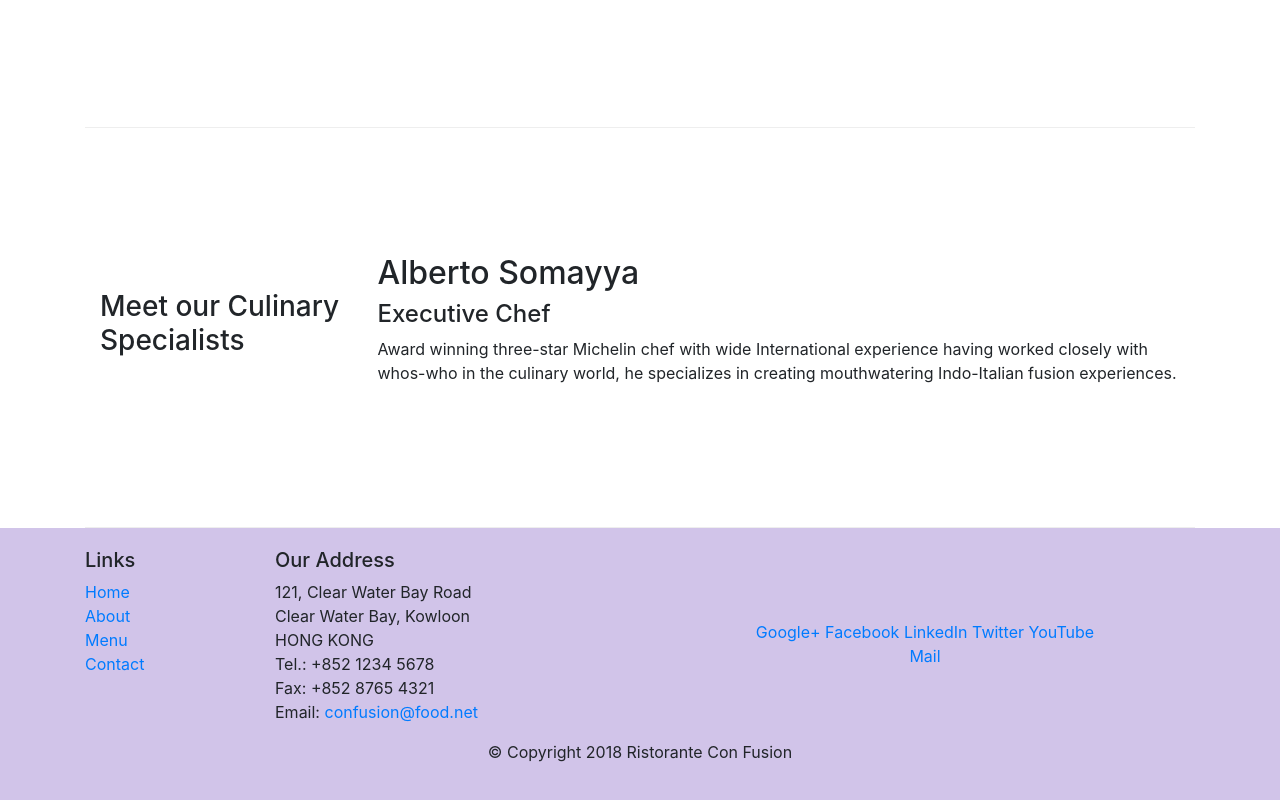
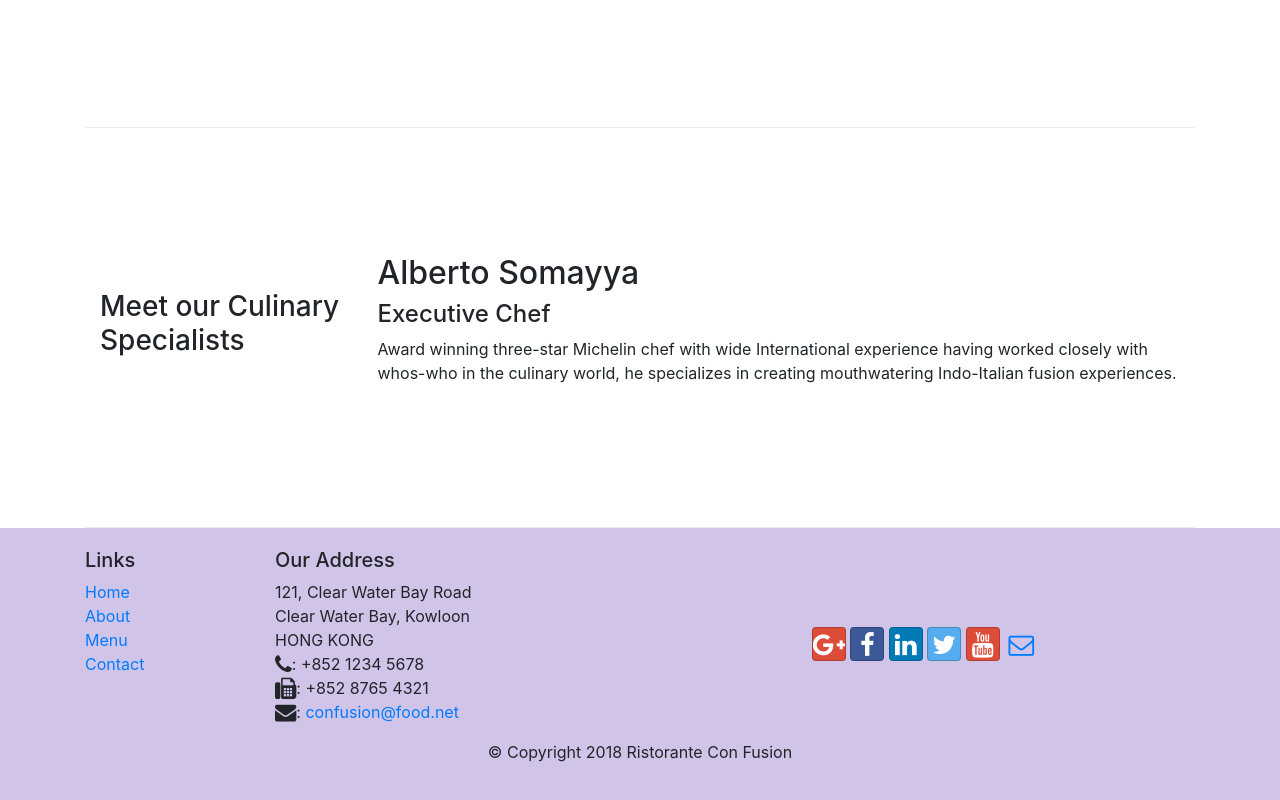
Before and after one commit to VenkatPantham/FullStack-Part-1, a website: page index.html in a window 1280 px wide. Shown: the part 1006-1806 px from the top of the page. Drawn offline with nearby package versions, Linux system fonts and the light colour scheme.

Commit message:
icon fonts

```diff
--- a/aboutus.html
+++ b/aboutus.html
@@ -14,6 +14,8 @@
       rel="stylesheet"
       href="node_modules/bootstrap/dist/css/bootstrap.min.css"
     />
+    <link rel="stylesheet" href="node_modules/font-awesome/css/font-awesome.min.css">
+    <link rel="stylesheet" href="node_modules/bootstrap-social/bootstrap-social.css">
     <link rel="stylesheet" href="css/styles.css" />
     <title>Ristorante Con Fusion: About Us</title>
   </head>
@@ -31,13 +33,13 @@
       <a href="./index.html" class="navbar-brand">Ristorante Con Fusion</a>
       <div class="navbar-collapse collapse" id="Navbar">
         <ul class="navbar-nav mr-auto">
-          <li class="nav-item"><a href="./index.html" class="nav-link">Home</a></li>
-          <li class="nav-item active">
-            <a href="#" class="nav-link">About</a>
-          </li>
-          <li class="nav-item"><a href="#" class="nav-link">Menu</a></li>
-          <li class="nav-item"><a href="#" class="nav-link">Contact</a></li>
-        </ul>
+            <li class="nav-item"><a href="#" class="nav-link"><span class="fa fa-home fa-lg"></span>Home</a></li>
+            <li class="nav-item active">
+              <a href="./aboutus.html" class="nav-link"><span class="fa fa-info fa-lg"></span>About</a>
+            </li>
+            <li class="nav-item"><a href="#" class="nav-link"><span class="fa fa-list fa-lg"></span>Menu</a></li>
+            <li class="nav-item"><a href="#" class="nav-link"><span class="fa fa-address-card fa-lg"></span>Contact</a></li>
+          </ul>
       </div>
     </div>
   </nav>
@@ -158,20 +160,20 @@
               121, Clear Water Bay Road<br />
               Clear Water Bay, Kowloon<br />
               HONG KONG<br />
-              Tel.: +852 1234 5678<br />
-              Fax: +852 8765 4321<br />
-              Email: <a href="mailto:confusion@food.net">confusion@food.net</a>
+              <span class="fa fa-phone fa-lg"></span>: +852 1234 5678<br />
+              <span class="fa fa-fax fa-lg"></span>: +852 8765 4321<br />
+              <span class="fa fa-envelope fa-lg"></span>: <a href="mailto:confusion@food.net">confusion@food.net</a>
             </address>
           </div>
           <div class="col-12 col-sm-4 align-self-center">
             <div class="text-center">
-              <a href="http://google.com/+">Google+</a>
-              <a href="http://www.facebook.com/profile.php?id=">Facebook</a>
-              <a href="http://www.linkedin.com/in/">LinkedIn</a>
-              <a href="http://twitter.com/">Twitter</a>
-              <a href="http://youtube.com/">YouTube</a>
-              <a href="mailto:">Mail</a>
-            </div>
+                <a class="btn btn-social-icon btn-google" href="http://google.com/+"><span class="fa fa-google-plus"></span></a>
+                <a class="btn btn-social-icon btn-facebook" href="http://www.facebook.com/profile.php?id="><span class="fa fa-facebook"></span></a>
+                <a class="btn btn-social-icon btn-linkedin" href="http://www.linkedin.com/in/"><span class="fa fa-linkedin"></span></a>
+                <a class="btn btn-social-icon btn-twitter" href="http://twitter.com/"><span class="fa fa-twitter"></span></a>
+                <a class="btn btn-social-icon btn-google" href="http://youtube.com/"><span class="fa fa-youtube"></span></a>
+                <a class="btn btn-social-icon" href="mailto:"><span class="fa fa-envelope-o"></span></a>
+              </div>
           </div>
         </div>
         <div class="row justify-content-center">
--- a/index.html
+++ b/index.html
@@ -14,6 +14,8 @@
       rel="stylesheet"
       href="node_modules/bootstrap/dist/css/bootstrap.min.css"
     />
+    <link rel="stylesheet" href="node_modules/font-awesome/css/font-awesome.min.css">
+    <link rel="stylesheet" href="node_modules/bootstrap-social/bootstrap-social.css">
     <link rel="stylesheet" href="css/styles.css" />
     <title>Ristorante Con Fusion</title>
   </head>
@@ -32,12 +34,12 @@
         <a href="#" class="navbar-brand">Ristorante Con Fusion</a>
         <div class="navbar-collapse collapse" id="Navbar">
           <ul class="navbar-nav mr-auto">
-            <li class="nav-item active"><a href="#" class="nav-link">Home</a></li>
+            <li class="nav-item active"><a href="#" class="nav-link"><span class="fa fa-home fa-lg"></span>Home</a></li>
             <li class="nav-item">
-              <a href="./aboutus.html" class="nav-link">About</a>
+              <a href="./aboutus.html" class="nav-link"><span class="fa fa-info fa-lg"></span>About</a>
             </li>
-            <li class="nav-item"><a href="#" class="nav-link">Menu</a></li>
-            <li class="nav-item"><a href="#" class="nav-link">Contact</a></li>
+            <li class="nav-item"><a href="#" class="nav-link"><span class="fa fa-list fa-lg"></span>Menu</a></li>
+            <li class="nav-item"><a href="#" class="nav-link"><span class="fa fa-address-card fa-lg"></span>Contact</a></li>
           </ul>
         </div>
       </div>
@@ -124,19 +126,19 @@
               121, Clear Water Bay Road<br />
               Clear Water Bay, Kowloon<br />
               HONG KONG<br />
-              Tel.: +852 1234 5678<br />
-              Fax: +852 8765 4321<br />
-              Email: <a href="mailto:confusion@food.net">confusion@food.net</a>
+              <span class="fa fa-phone fa-lg"></span>: +852 1234 5678<br />
+              <span class="fa fa-fax fa-lg"></span>: +852 8765 4321<br />
+              <span class="fa fa-envelope fa-lg"></span>: <a href="mailto:confusion@food.net">confusion@food.net</a>
             </address>
           </div>
           <div class="col-12 col-sm-4 align-self-center">
             <div class="text-center">
-              <a href="http://google.com/+">Google+</a>
-              <a href="http://www.facebook.com/profile.php?id=">Facebook</a>
-              <a href="http://www.linkedin.com/in/">LinkedIn</a>
-              <a href="http://twitter.com/">Twitter</a>
-              <a href="http://youtube.com/">YouTube</a>
-              <a href="mailto:">Mail</a>
+              <a class="btn btn-social-icon btn-google" href="http://google.com/+"><span class="fa fa-google-plus"></span></a>
+              <a class="btn btn-social-icon btn-facebook" href="http://www.facebook.com/profile.php?id="><span class="fa fa-facebook"></span></a>
+              <a class="btn btn-social-icon btn-linkedin" href="http://www.linkedin.com/in/"><span class="fa fa-linkedin"></span></a>
+              <a class="btn btn-social-icon btn-twitter" href="http://twitter.com/"><span class="fa fa-twitter"></span></a>
+              <a class="btn btn-social-icon btn-google" href="http://youtube.com/"><span class="fa fa-youtube"></span></a>
+              <a class="btn btn-social-icon" href="mailto:"><span class="fa fa-envelope-o"></span></a>
             </div>
           </div>
         </div>
--- a/package.json
+++ b/package.json
@@ -15,6 +15,8 @@
   },
   "dependencies": {
     "bootstrap": "^4.0.0",
+    "bootstrap-social": "^5.1.1",
+    "font-awesome": "^4.7.0",
     "jquery": "^3.3.1",
     "popper.js": "^1.12.9"
   }
```
Also changed, not shown: 1 other file.
